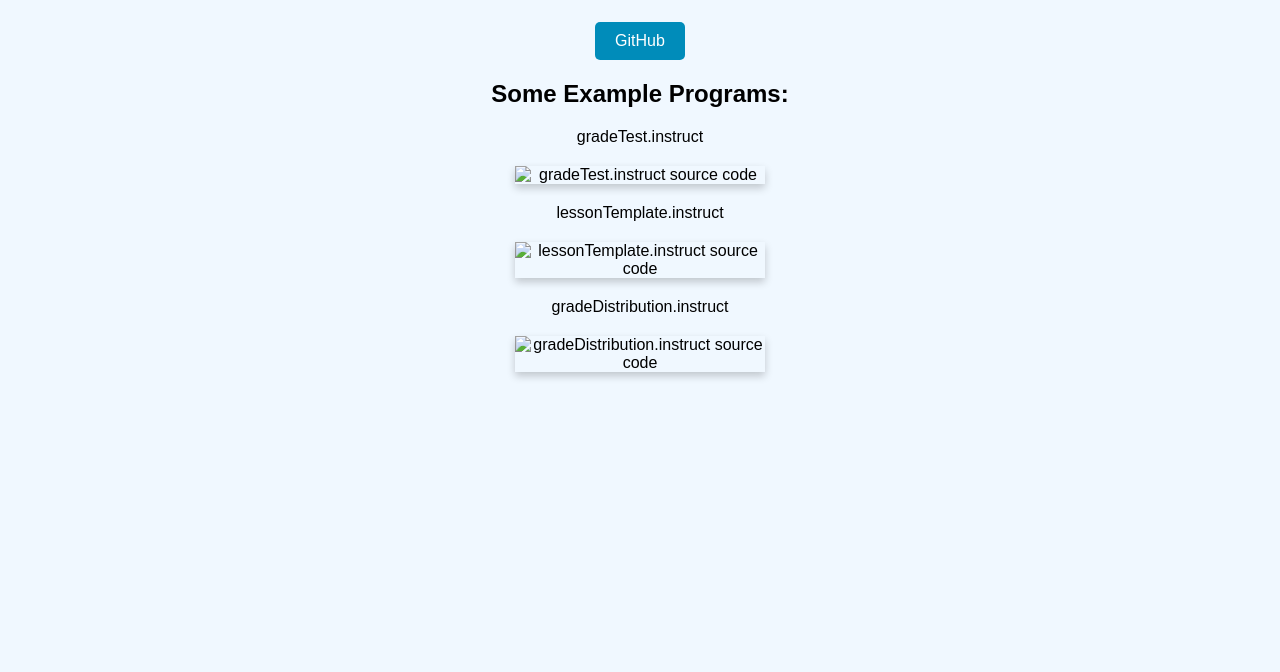
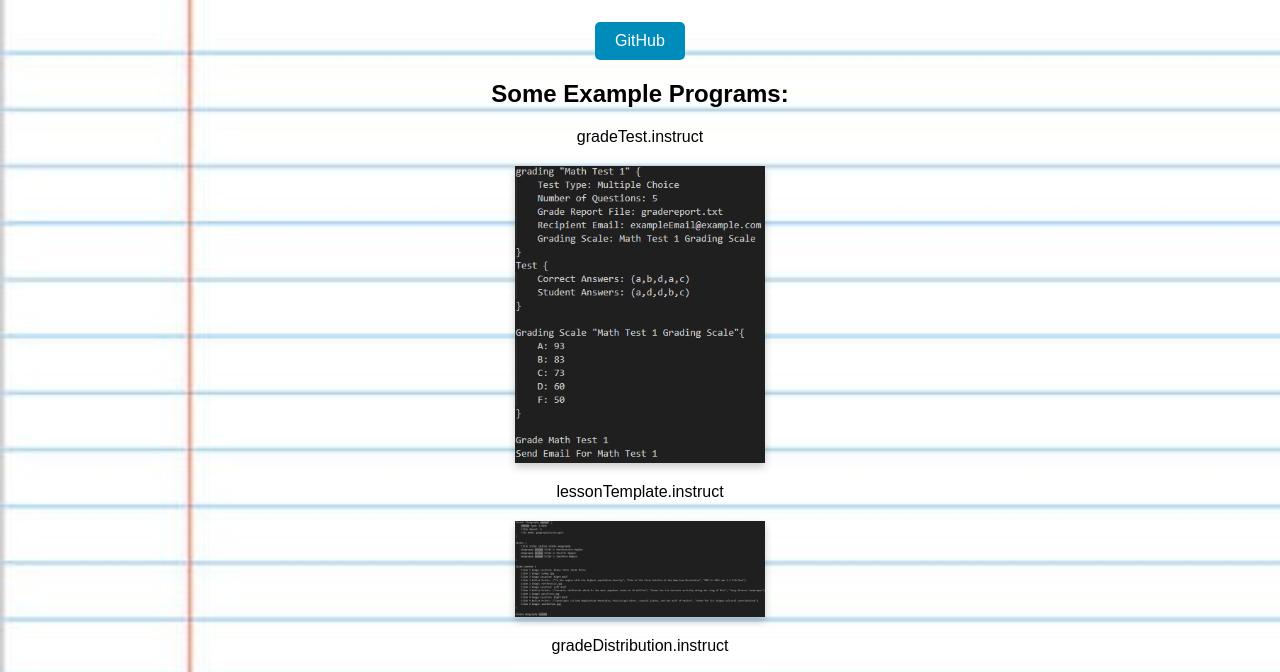
Before and after one commit to dylanrambo26/instructify, a plain HTML site: page index.html in a window 1280 px wide. Shown: the part 111-783 px from the top of the page. Drawn offline with Linux system fonts and the light colour scheme; files whose address does not match are found by name.

Commit message:
Adding images to repository

```diff
--- a/index.html
+++ b/index.html
@@ -14,11 +14,11 @@
   <a href="https://github.com/dylanrambo26/Instructify-Project-CS-420" target="_blank" class="button">GitHub</a>
   <h2>Some Example Programs: </h2>
   <p>gradeTest.instruct</p>
-  <img src="images/gradeTest.png" alt="gradeTest.instruct source code" class="image-style">
+  <img src="assets/images/gradeTest.png" alt="gradeTest.instruct source code" class="image-style">
   <p>lessonTemplate.instruct</p>
-  <img src="images/lessonTemplate.png" alt="lessonTemplate.instruct source code" class="image-style">
+  <img src="assets/images/lessonTemplate.png" alt="lessonTemplate.instruct source code" class="image-style">
   <p>gradeDistribution.instruct</p>
-  <img src="images/gradeDistribution.png" alt="gradeDistribution.instruct source code" class="image-style">
+  <img src="assets/images/gradeDistribution.png" alt="gradeDistribution.instruct source code" class="image-style">
 
 
   <script src="script.js"></script>
```
Also changed, not shown: assets/images/gradeDistribution.png (added), assets/images/gradeTest.png (added), assets/images/lessonTemplate.png (added), assets/images/paper.jpg (added).
